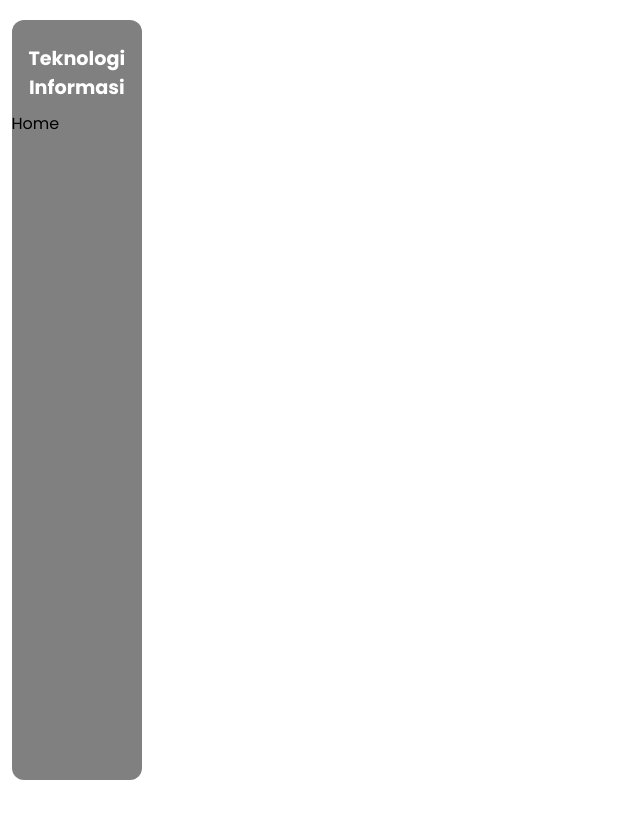
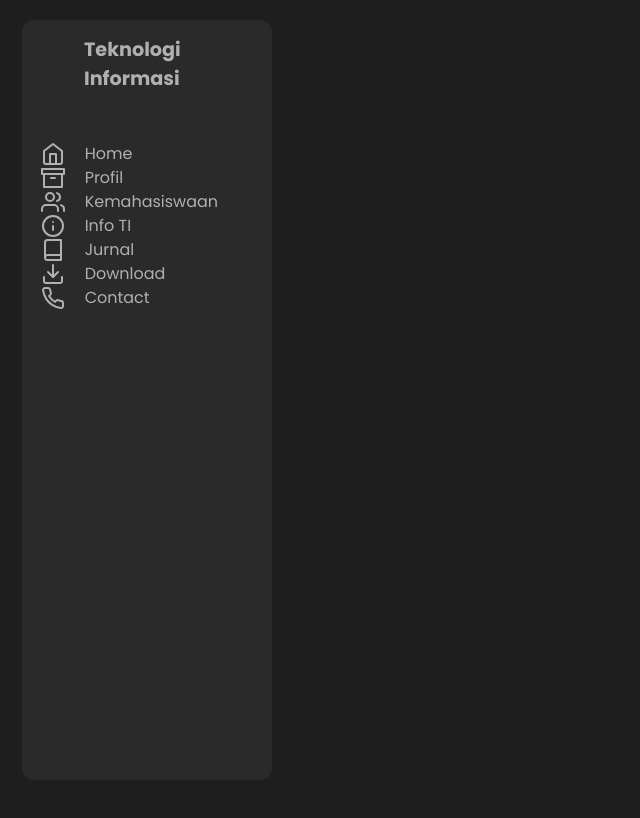
Before and after one commit to argaNeshaaa/UAS_Tool, a website: page src/index.html in a window 1280 px wide. Shown: the top 818 px of the page, without its empty margins (0-640 px from the left). Drawn offline with Linux system fonts and the light colour scheme; a web font is replaced by a local one.

Commit message:
fix kiri

```diff
--- a/src/index.html
+++ b/src/index.html
@@ -12,20 +12,73 @@
     />
     <title>Teknologi Informasi</title>
   </head>
-  <body class="h-[400vh] font-poppins">
+  <body class="h-[400vh] font- bg-[#1E1E1E]">
     <!-- Navigasi Kiri -->
-    <div class="w-[12%] h-screen fixed flex justify-center items-center">
-      <div class="w-[85%] h-[95%] rounded-xl bg-[grey]">
+    <div class="w-[23%] h-screen fixed flex justify-center items-center">
+      <div class="w-[85%] h-[95%] rounded-xl bg-[#2A2A2A]">
+        <div class="">
         <div
-          class="flex flex-wrap items-center justify-center w-full h-[10%] mt-[1rem]"
+          class="flex flex-wrap items-center justify-center w-[90%] h-[10%] mt-[1rem] mb-[3rem]"
         >
-          <h1 class="text-center text-[1.2rem] font-poppins text-[#ffffff]">
-            <strong>Teknologi Informasi</strong>
-          </h1>
+          <div class="flex items-center justify-center w-[70%] h-full ml-[25%]">
+            <h1 class="flex flex-wrap text-center text-[1.2rem] font-poppins">
+              <strong class="w-[50%] h-full text-[#B0B0B0]">Teknologi Informasi</strong>
+            </h1>
+          </div>
         </div>
-        <div class="w-full h-[6%]">
-          <a href="">Home</a>
+        <div class="w-full h-[10%]">
+          <a href="" class="flex flex-nowrap text-[#B0B0B0] font-poppins"
+            ><span class="flex justify-center items-center w-[25%] h-full"
+              ><img src="./icons/home.svg" alt="Home" class="" /></span
+            >Home</a
+          >
         </div>
+        <div class="w-full h-[10%]">
+          <a href="" class="flex flex-nowrap text-[#B0B0B0] font-poppins"
+            ><span class="flex justify-center items-center w-[25%] h-full"
+              ><img src="./icons/archive.svg" alt="Profile" class="" /></span
+            >Profil</a
+          >
+        </div>
+        <div class="w-full h-[10%]">
+          <a href="" class="flex flex-nowrap text-[#B0B0B0] font-poppins"
+            ><span class="flex justify-center items-center w-[25%] h-full"
+              ><img
+                src="./icons/users.svg"
+                alt="Kemahasiswaan"
+                class="" /></span
+            >Kemahasiswaan</a
+          >
+        </div>
+        <div class="w-full h-[10%]">
+          <a href="" class="flex flex-nowrap text-[#B0B0B0] font-poppins"
+            ><span class="flex justify-center items-center w-[25%] h-full"
+              ><img src="./icons/info.svg" alt="Info TI" class="" /></span
+            >Info TI</a
+          >
+        </div>
+        <div class="w-full h-[10%]">
+          <a href="" class="flex flex-nowrap text-[#B0B0B0] font-poppins"
+            ><span class="flex justify-center items-center w-[25%] h-full"
+              ><img src="./icons/book.svg" alt="Jurnal" class="" /></span
+            >Jurnal</a
+          >
+        </div>
+        <div class="w-full h-[10%]">
+          <a href="" class="flex flex-nowrap text-[#B0B0B0] font-poppins"
+            ><span class="flex justify-center items-center w-[25%] h-full"
+              ><img src="./icons/download.svg" alt="Download" class="" /></span
+            >Download</a
+          >
+        </div>
+        <div class="w-full h-[10%]">
+          <a href="" class="flex flex-nowrap text-[#B0B0B0] font-poppins"
+            ><span class="flex justify-center items-center w-[25%] h-full"
+              ><img src="./icons/phone.svg" alt="Contact" class="" /></span
+            >Contact</a
+          >
+        </div>
+      </div>
       </div>
     </div>
   </body>
```
Also changed, not shown: src/icons/archive.svg (added), src/icons/book.svg (added), src/icons/download.svg (added), src/icons/home.svg (added), src/icons/info.svg (added), src/icons/phone.svg (added), src/icons/users.svg (added), src/output.css.
